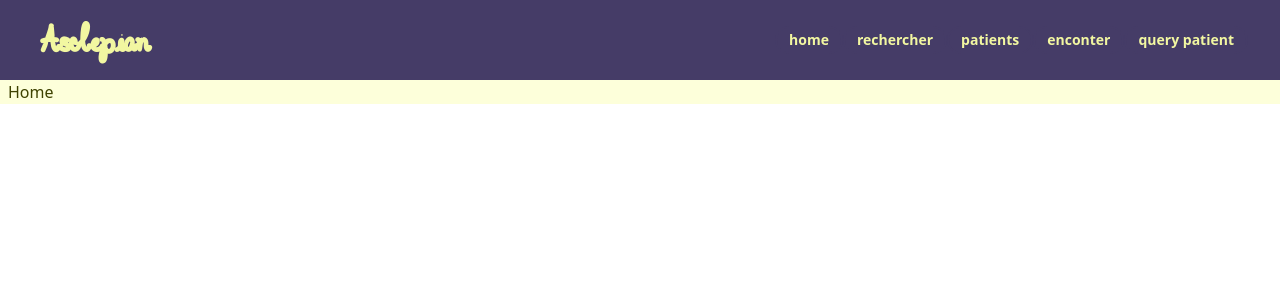
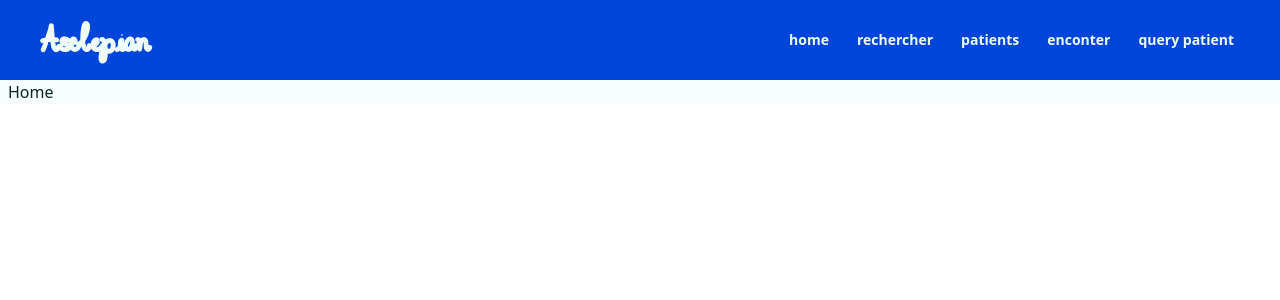
Before and after one commit to asclepian/asclepian-ui, a React (Vite) app: page / in a window 1280 px wide. Shown: the top 300 px of the page. Built offline with nearby package versions, Linux system fonts and the light colour scheme.

Commit message:
playing with colors

```diff
--- a/tailwind.config.js
+++ b/tailwind.config.js
@@ -7,12 +7,12 @@ module.exports = {
   theme: {
     extend: {
       colors: {
-        dominant: '#f2f7a1',
-        dominantdark: '#7a8200',
-        secondary: '#453C67',
+        dominant: '#EFFCFA', // Cosmic Latte  #EFFCFA
+        dominantdark: '#156D62',
+        secondary: '#0045d9', // Blue #0045d9  purple #453C67
         accent: '#46c2cb',
-        light: '#FDFFDA',
-        dark: '#3e4200',
+        light: '#F7FEFD',
+        dark: '#072521',
         sucess: '#00A322',
         danger: '#A32200'
       },
```
